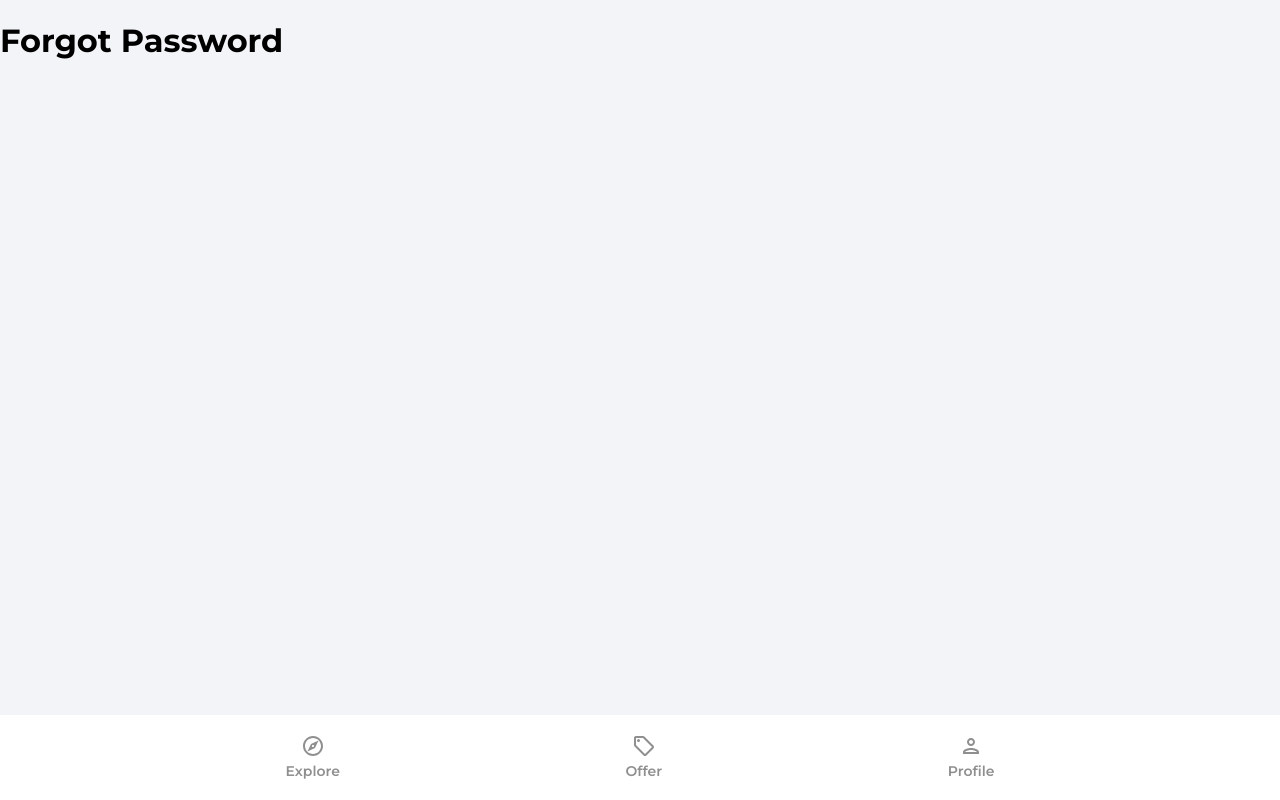
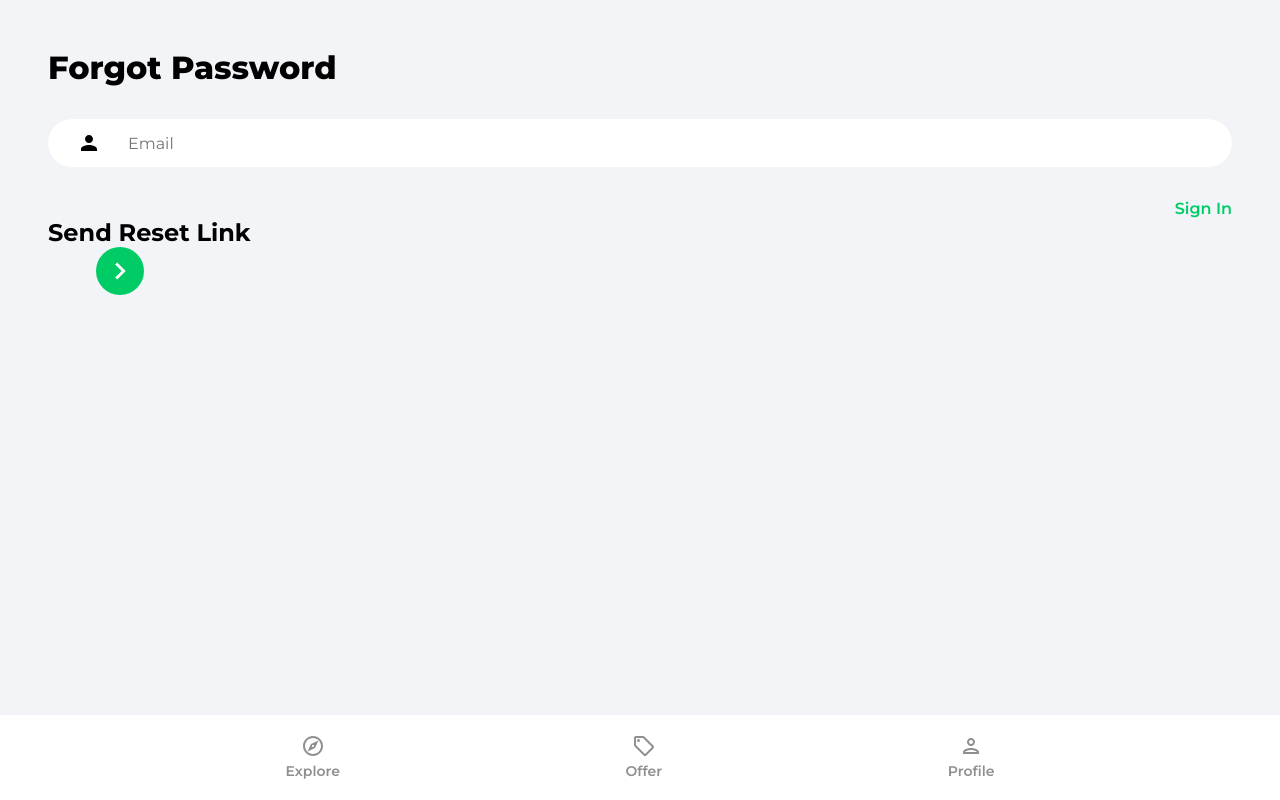
Before and after one commit to alphageekdom/house-marketplace-app, a React (Create React App) app: page /forgot-password in a window 1280 px wide. Built offline with nearby package versions, Linux system fonts and the light colour scheme; no server answers.

Commit message:
forgot password page

```diff
--- a/src/pages/ForgotPassword.jsx
+++ b/src/pages/ForgotPassword.jsx
@@ -1,9 +1,55 @@
-import React from 'react';
+import { useState } from 'react';
+import { Link } from 'react-router-dom';
+import { getAuth, sendPasswordResetEmail } from 'firebase/auth';
+import { toast } from 'react-toastify';
+import { ReactComponent as ArrowRightIcon } from '../assets/svg/keyboardArrowRightIcon.svg';
 
 const ForgotPassword = () => {
+  const [email, setEmail] = useState('');
+
+  const onChange = (e) => {
+    setEmail(e.target.value);
+  };
+
+  const onSubmit = async (e) => {
+    e.preventDefault();
+    try {
+      const auth = getAuth();
+      await sendPasswordResetEmail(auth, email);
+      toast.success('Email was sent');
+    } catch (error) {
+      toast.error('Could not send reset email');
+    }
+  };
+
   return (
-    <div>
-      <h1>Forgot Password</h1>
+    <div className='pageContainer'>
+      <header>
+        <p className='pageHeader'>Forgot Password</p>
+      </header>
+
+      <main>
+        <form onSubmit={onSubmit}>
+          <input
+            type='email'
+            className='emailInput'
+            placeholder='Email'
+            id='email'
+            value={email}
+            onChange={onChange}
+          />
+          <Link className='forgotPasswordLink' to='/sign-in'>
+            Sign In
+          </Link>
+
+          <div className='sigInBar'>
+            <div className='signInText'>Send Reset Link</div>
+            <button className='signInButton'>
+              <ArrowRightIcon fill='#FFFFFF' width={34} height={34} />
+            </button>
+          </div>
+        </form>
+      </main>
     </div>
   );
 };
--- a/src/pages/SignUp.jsx
+++ b/src/pages/SignUp.jsx
@@ -79,7 +79,7 @@
           />
 
           <input
-            type='email'
+            type='text'
             name='email'
             id='email'
             placeholder='Email'
```
